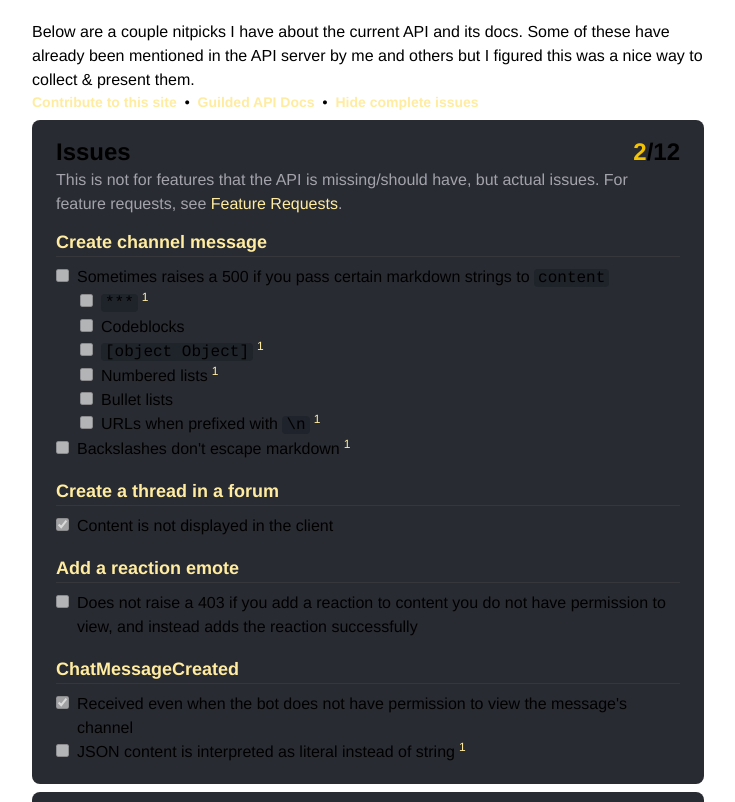
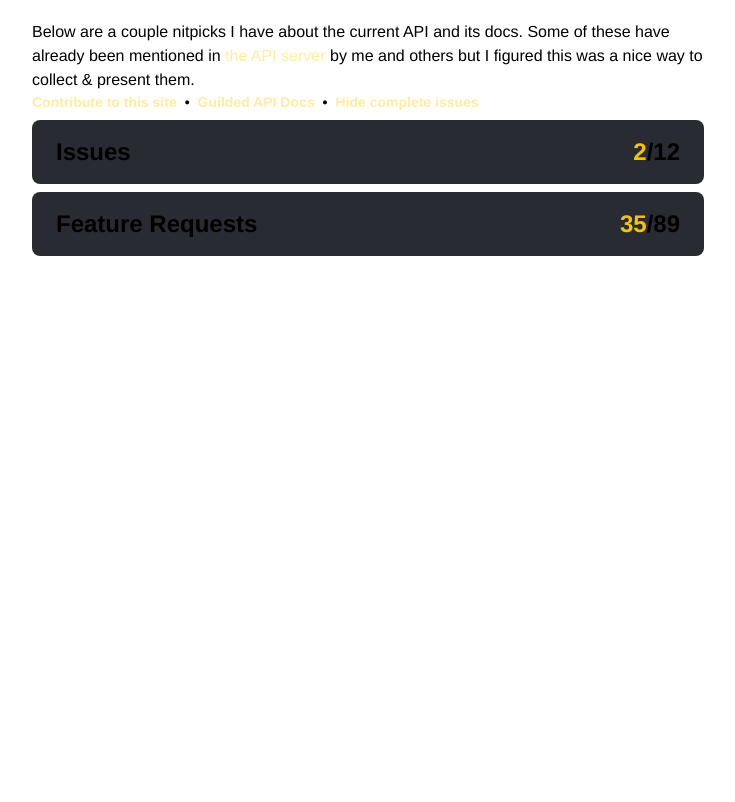
Before and after one commit to GuildedAPI/bot-api-issues, a React (Create React App) app: page / in a window 1280 px wide. Shown: the top 802 px of the page, without its empty margins (272-1007 px from the left). Built offline with nearby package versions, Linux system fonts and the light colour scheme; a web font is replaced by a local one.

Commit message:
update: api server link

```diff
--- a/src/App.tsx
+++ b/src/App.tsx
@@ -30,8 +30,10 @@ const Index: React.FC = () => {
       <div className='mb-2'>
         <p>
           Below are a couple nitpicks I have about the current API and its docs.
-          Some of these have already been mentioned in the API server by me and
-          others but I figured this was a nice way to collect & present them.
+          Some of these have already been mentioned in{' '}
+          <Link href='https://www.guilded.gg/API-Official'>the API server</Link>{' '}
+          by me and others but I figured this was a nice way to collect &
+          present them.
         </p>
         <p className='space-x-2 text-sm font-bold'>
           <Link href='https://github.com/GuildedAPI/bot-api-issues#contributing'>
@@ -66,7 +68,6 @@ const Index: React.FC = () => {
                 key={section.title}
                 id={section.title.toLowerCase().replace(/ /g, '-')}
                 className='rounded-lg bg-guilded-slate py-4 px-6'
-                open
               >
                 <summary className='font-bold text-2xl cursor-pointer flex'>
                   <span>{section.title}</span>
```
